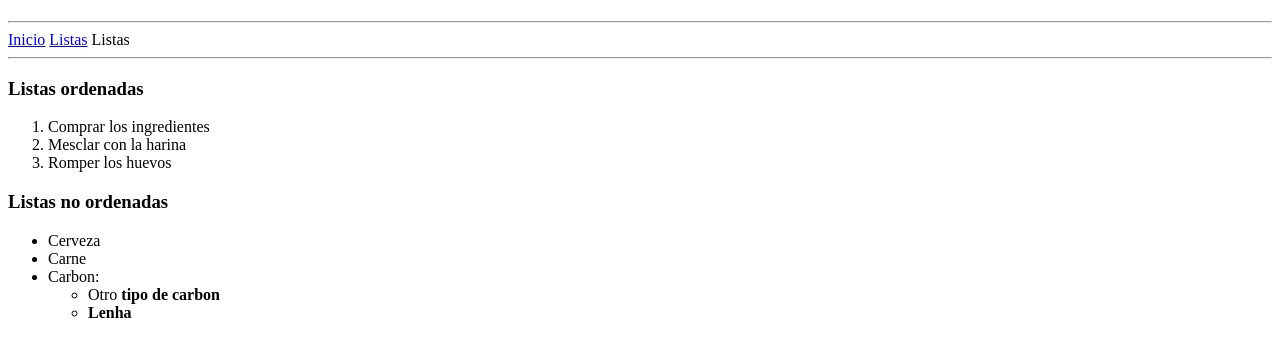
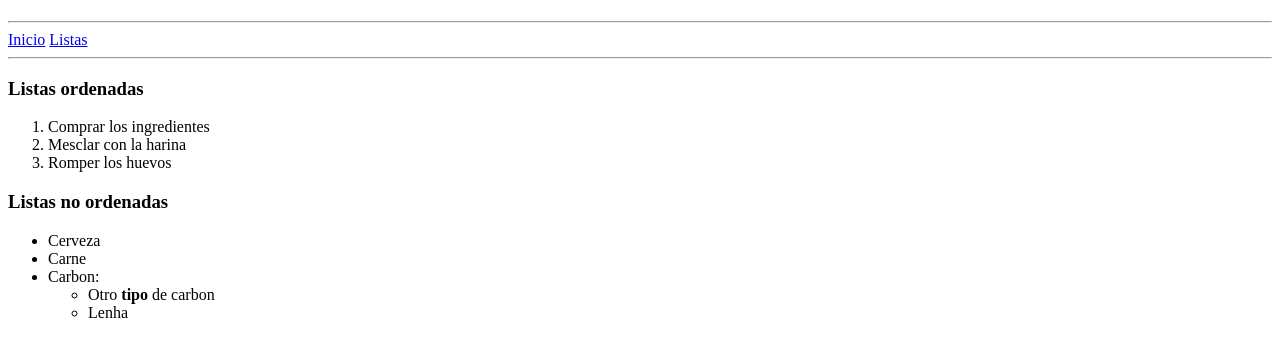
Before and after one commit to castorinacabrera/proyecto_html, a plain HTML site: page listas.html in a window 1280 px wide. Shown: the part 59-416 px from the top of the page. Drawn offline with Linux system fonts and the light colour scheme.

Commit message:
primer cambio

```diff
--- a/listas.html
+++ b/listas.html
@@ -11,7 +11,7 @@
 	<hr>
      <nav>
      	<a href="index.html"> Inicio</a>
-     	<a href="Listas.html">Listas</a> Listas</a>
+     	<a href="listas.html">Listas</a>
      </nav>
 	<hr>
 
@@ -30,7 +30,7 @@
 		<li>
 			Carbon:
 			<ul>
-				<li>Otro <b>tipo<b> de carbon</li>
+				<li>Otro <b>tipo</b> de carbon</li>
 				<li>Lenha</li>
 			</ul>
 		</li>
```
